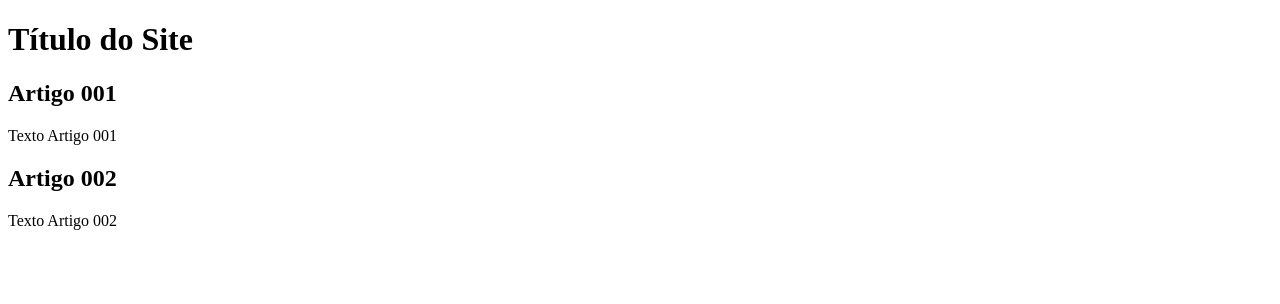
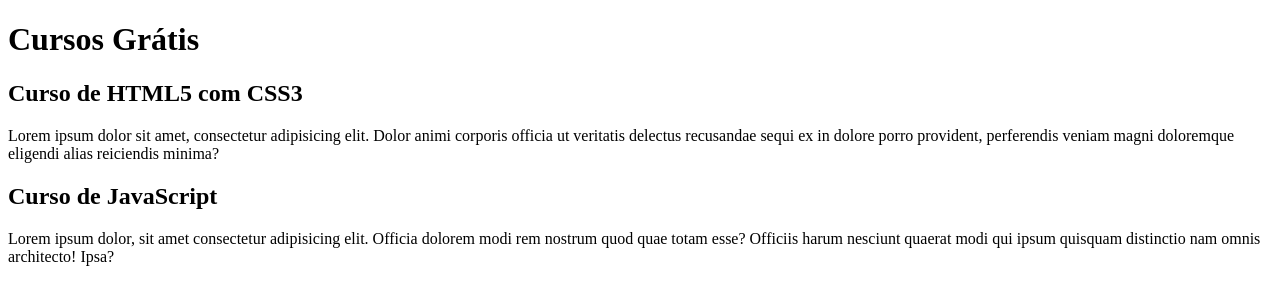
Before and after one commit to fabriciosilvaJr/projeto-site, a plain HTML site: page index.html in a window 1280 px wide. Drawn offline with Linux system fonts and the light colour scheme.

Commit message:
comecei a escrever o conteúdo

```diff
--- a/index.html
+++ b/index.html
@@ -9,15 +9,15 @@
 <body>
     <main>
         <header>
-            <h1>Título do Site</h1>
+            <h1>Cursos Grátis</h1>
         </header>
         <article>
-            <h2>Artigo 001</h2>
-            <p>Texto Artigo 001</p>
+            <h2>Curso de HTML5 com CSS3</h2>
+            <p>Lorem ipsum dolor sit amet, consectetur adipisicing elit. Dolor animi corporis officia ut veritatis delectus recusandae sequi ex in dolore porro provident, perferendis veniam magni doloremque eligendi alias reiciendis minima?</p>
         </article>
         <article>
-            <h2>Artigo 002</h2>
-            <p>Texto Artigo 002</p>
+            <h2>Curso de JavaScript</h2>
+            <p>Lorem ipsum dolor, sit amet consectetur adipisicing elit. Officia dolorem modi rem nostrum quod quae totam esse? Officiis harum nesciunt quaerat modi qui ipsum quisquam distinctio nam omnis architecto! Ipsa?</p>
         </article>
     </main>
 
```
